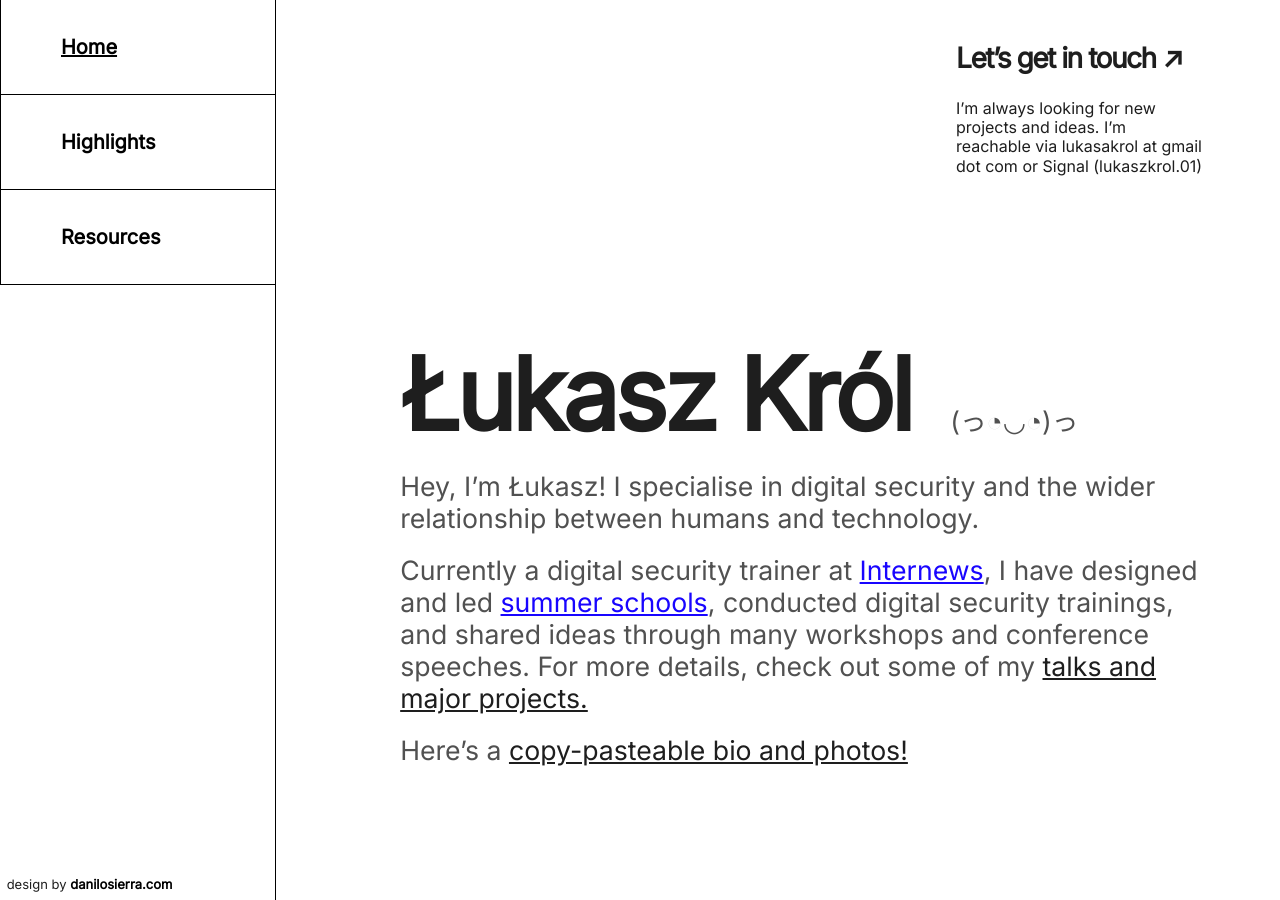
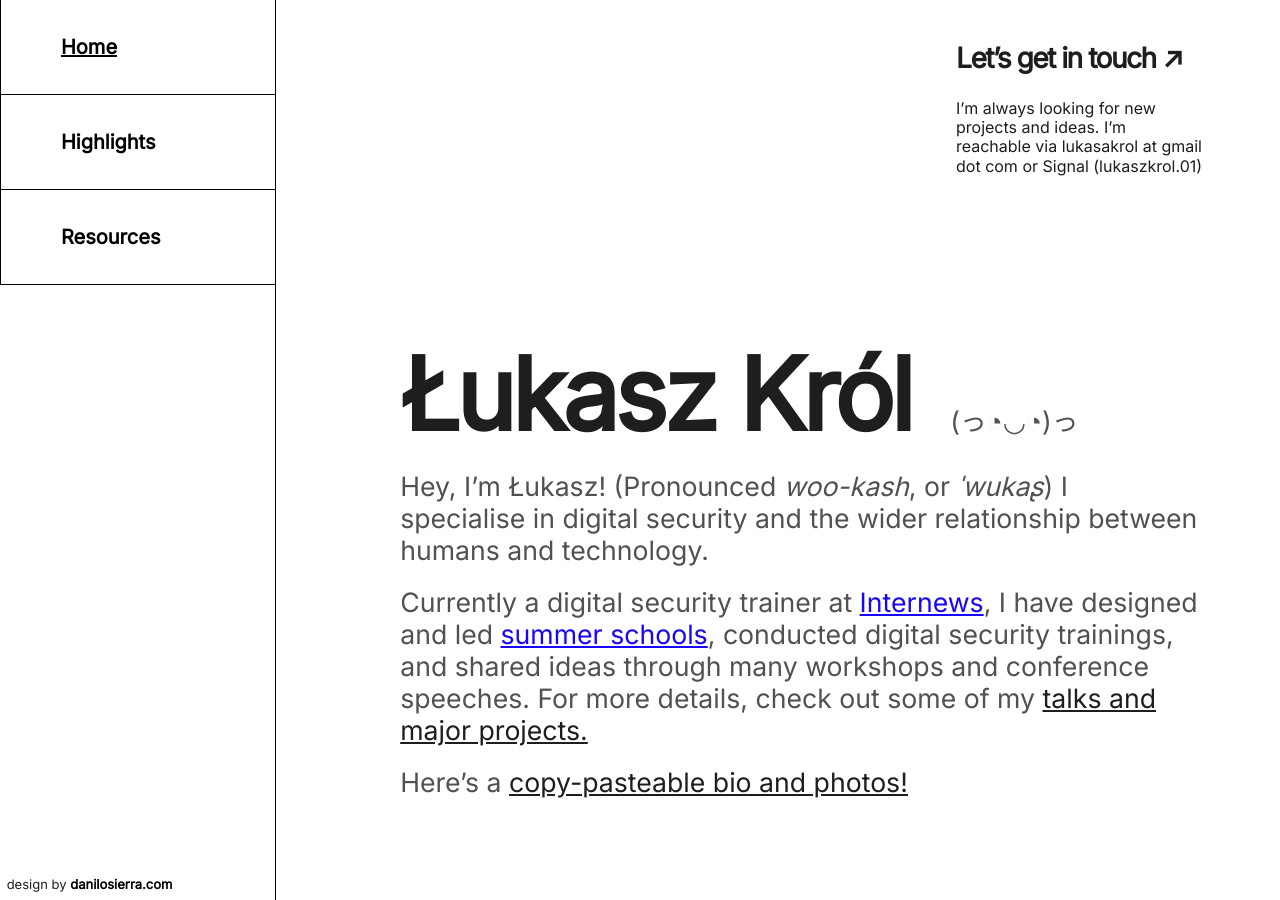
Before and after one commit to lukasz-a-krol/lukasz-a-krol.github.io, a Jekyll site: the page built from index.html, in a window 1280 px wide. Built offline with Jekyll 4.4.1, drawn with Linux system fonts in a browser that asks for light colours; the list of posts is cut into pages by our own code.

Commit message:
Update index.html - added pronunciation

```diff
--- a/index.html
+++ b/index.html
@@ -15,7 +15,7 @@ permalink: /
   <div id = "intouch_front"><p id = "intouch_front_big">Let’s get in touch ↗</p><p id = "intouch_front_small">I’m always looking for new projects and ideas. I’m reachable via lukasakrol at gmail dot com or Signal (lukaszkrol.01)</p></div>
   <div id = "frontpage">
     <span id = "lukasz_text">Łukasz Król</span><span aria-hidden="true" id = "kaomoji_span">(っ◔◡◔)っ</span>
-    <p>Hey, I’m Łukasz! I specialise in digital security and the wider relationship between humans and technology.</p>
+    <p>Hey, I’m Łukasz! (Pronounced <i>woo-kash</i>, or <i>ˈwukaʂ</i>) I specialise in digital security and the wider relationship between humans and technology.</p>
   	<p>Currently a digital security trainer at <a id = "external" href="https://www.internews.org" target="_blank">Internews</a>, I have designed and led <a id = "external" href="https://www.weasa.org" target="_blank">summer schools</a>, conducted digital security trainings, and shared ideas through many workshops and conference speeches. For more details, check out some of my <a href="/highlights/">talks and major projects.</a></p>
   	<p>Here’s a <a href="/bioandphotos/">copy-pasteable bio and photos!</a></p>
   </div>
```
